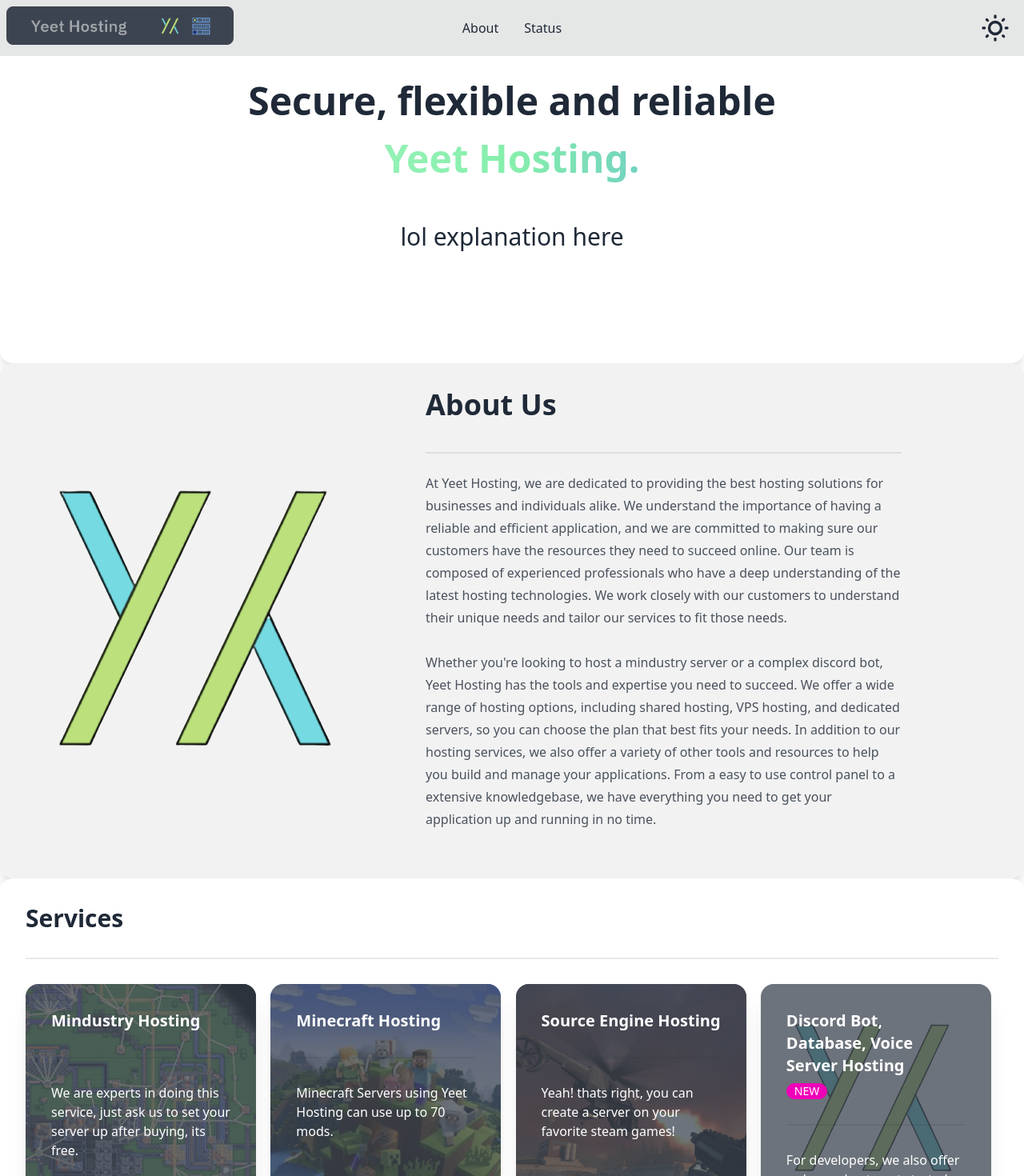
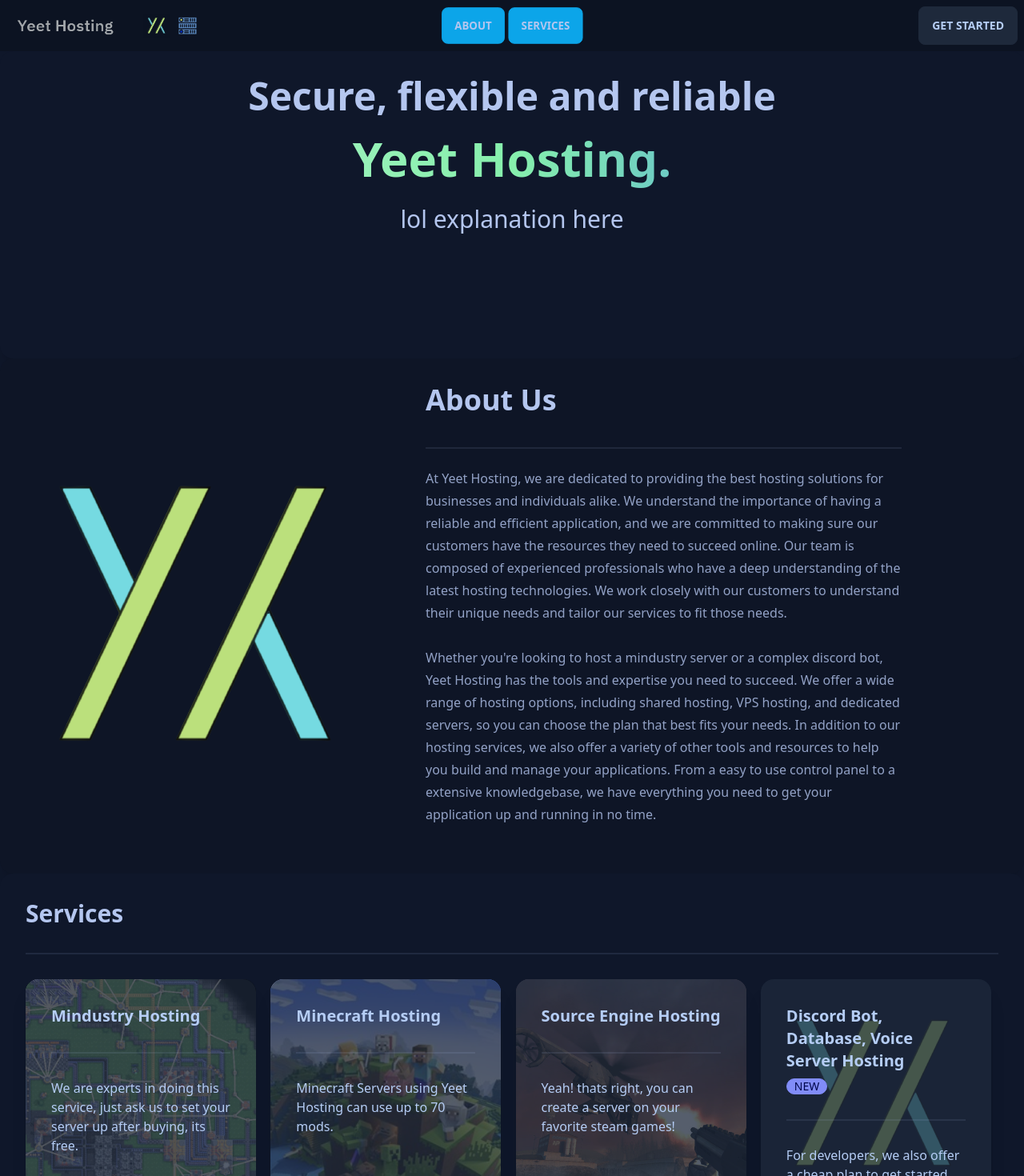
Before and after one commit to shadow01148/webwebweb, a SvelteKit app: page / in a window 1280 px wide. Shown: the top 1470 px of the page at 80% size. Built offline with nearby package versions, Linux system fonts and the light colour scheme.

Commit message:
Tablet-friendly update

```diff
--- a/package.json
+++ b/package.json
@@ -34,7 +34,6 @@
 	},
 	"type": "module",
 	"dependencies": {
-		"daisyui": "^2.46.1",
-		"svelte-icons": "^2.1.0"
+		"daisyui": "^2.46.1"
 	}
 }
--- a/src/routes/+layout.svelte
+++ b/src/routes/+layout.svelte
@@ -1,6 +1,51 @@
-<script>
+<script lang='ts'>
 	/** @type {import('./$types').LayoutData} */
 	import '../app.css';
+	import navlogo from '$lib/assets/img/logo.png';
+	import logo from '$lib/assets/img/apple-touch-icon.png';
 </script>
 
+<html data-theme="night" class="scroll-smooth" lang="en">
+
+  <div class="navbar bg-base-300">
+	<div class="navbar-start">
+	  <div class="dropdown">
+		<!-- svelte-ignore a11y-no-noninteractive-tabindex -->
+		<!-- svelte-ignore a11y-label-has-associated-control -->
+		<label tabindex="0" class="btn btn-ghost lg:hidden">
+		  <svg xmlns="http://www.w3.org/2000/svg" class="h-5 w-5" fill="none" viewBox="0 0 24 24" stroke="currentColor"><path stroke-linecap="round" stroke-linejoin="round" stroke-width="2" d="M4 6h16M4 12h8m-8 6h16" /></svg>
+		</label>
+		<!-- svelte-ignore a11y-no-noninteractive-tabindex -->
+		<ul tabindex="0" class="menu menu-compact dropdown-content mt-3 p-2 shadow bg-base-100 rounded-box w-52">
+		  <li><a href="/#about">About</a></li>
+		  <li><a href="/#services">Services</a></li>
+		</ul>
+	  </div>
+	  <img class="object-cover" src={navlogo} width="250" height="300" alt="bg" />
+	</div>
+	<div class="navbar-center hidden md:visible lg:visible lg:flex">
+		<!-- svelte-ignore a11y-no-noninteractive-tabindex -->
+		<ul tabindex="0" class="menu menu-horizontal px-1">
+			<li><a href="/#about" class="btn btn-info">About</a></li>
+			<li><a href="/#services" class="btn btn-info">Services</a></li>
+		  </ul>
+	</div>
+	<div class="navbar-end">
+	  <a href="https://discord.gg/yeet" class="btn">Get started</a>
+	</div>
+  </div>
+
 <slot />
+
+<footer class="footer p-10 bg-base-200 text-base-content">
+	<div>
+		<img alt="Logo" width="100" height="100" src={logo} />
+		<p>Yeet Hosting™.<br />The best in hosting.<br />team@mindustry.me<br />+1(702)552-2237</p>
+	</div>
+	<div>
+		<span class="footer-title">Company</span>
+		<a href="#about" class="link link-hover">About Us</a>
+		<a href="#services" class="link link-hover">Our Services</a>
+	</div>
+</footer>
+</html>
--- a/src/routes/+page.svelte
+++ b/src/routes/+page.svelte
@@ -1,53 +1,14 @@
 <script lang="ts">
-	import navlogo from '$lib/assets/img/logo.png';
-	import logo from '$lib/assets/img/apple-touch-icon.png';
 	import sourceengine from '$lib/assets/img/halflife.jpg';
 	import mindus from '$lib/assets/img/mindustry.webp';
 	import mc from '$lib/assets/img/minecraft.jfif';
-
-	function switchMode() {
-		const element = document.getElementById("mood") as HTMLInputElement;
-		const input = document.getElementById("fordata");
-
-		if (element.checked) {
-			input?.setAttribute('data-theme', 'cupcake');
-			window.localStorage.setItem('theme', 'cupcake');
-		} else {
-			input?.setAttribute('data-theme', 'night');
-			window.localStorage.setItem('theme', 'night');
-		}
-	}
-	const theme = typeof window !== 'undefined' ? localStorage.theme : null;
+	import logo from '$lib/assets/img/apple-touch-icon.png';
 </script>
-
-{@html '<!-- theme variable to be used in the future -->'}
-<html id="fordata" data-theme="" class="scroll-smooth" lang="en">
-
-<div class="navbar bg-base-300">
-	<div class="navbar-start">
-		<div class="flex-1">
-			<a href="/" class="btn btn-ghostnormal-case transition-all text-xl"
-				><img class="object-cover" src={navlogo} width="250" height="300" alt="bg" /></a>
-		</div>
-	</div>
-	<div class="navbar-center hidden lg:flex">
-	  <ul class="menu menu-horizontal px-1">
-		<li><a href="#about">About</a></li>
-		<li><a href="https://uptime.mindustry.me/">Status</a></li>
-	  </ul>
-	</div>
-	<div class="navbar-end">
-		<label class="swap swap-rotate">
-			<input id="mood" type="checkbox" on:click={() => switchMode()} />
-			<svg class="swap-off fill-current w-14 h-10" xmlns="http://www.w3.org/2000/svg" viewBox="0 0 24 24"><path d="M5.64,17l-.71.71a1,1,0,0,0,0,1.41,1,1,0,0,0,1.41,0l.71-.71A1,1,0,0,0,5.64,17ZM5,12a1,1,0,0,0-1-1H3a1,1,0,0,0,0,2H4A1,1,0,0,0,5,12Zm7-7a1,1,0,0,0,1-1V3a1,1,0,0,0-2,0V4A1,1,0,0,0,12,5ZM5.64,7.05a1,1,0,0,0,.7.29,1,1,0,0,0,.71-.29,1,1,0,0,0,0-1.41l-.71-.71A1,1,0,0,0,4.93,6.34Zm12,.29a1,1,0,0,0,.7-.29l.71-.71a1,1,0,1,0-1.41-1.41L17,5.64a1,1,0,0,0,0,1.41A1,1,0,0,0,17.66,7.34ZM21,11H20a1,1,0,0,0,0,2h1a1,1,0,0,0,0-2Zm-9,8a1,1,0,0,0-1,1v1a1,1,0,0,0,2,0V20A1,1,0,0,0,12,19ZM18.36,17A1,1,0,0,0,17,18.36l.71.71a1,1,0,0,0,1.41,0,1,1,0,0,0,0-1.41ZM12,6.5A5.5,5.5,0,1,0,17.5,12,5.51,5.51,0,0,0,12,6.5Zm0,9A3.5,3.5,0,1,1,15.5,12,3.5,3.5,0,0,1,12,15.5Z"/></svg>
-			<svg class="swap-on fill-current w-14 h-10" xmlns="http://www.w3.org/2000/svg" viewBox="0 0 24 24"><path d="M21.64,13a1,1,0,0,0-1.05-.14,8.05,8.05,0,0,1-3.37.73A8.15,8.15,0,0,1,9.08,5.49a8.59,8.59,0,0,1,.25-2A1,1,0,0,0,8,2.36,10.14,10.14,0,1,0,22,14.05,1,1,0,0,0,21.64,13Zm-9.5,6.69A8.14,8.14,0,0,1,7.08,5.22v.27A10.15,10.15,0,0,0,17.22,15.63a9.79,9.79,0,0,0,2.1-.22A8.11,8.11,0,0,1,12.14,19.73Z"/></svg>
-		  </label>
-	</div>
-  </div>
 
 <div class="card bg-base-100 h-96 shadow-xl">
 	<div class="card-body">
-		<h1 class="font-extrabold sm:text-4xl md:text-5xl sm:h-16 md:h-16 text-center">Secure, flexible and reliable</h1><h1  class="font-extrabold sm:h-18 sm:w-18 md:h-24 text-transparent bg-clip-text sm:text-4xl md:text-5xl text-center bg-gradient-to-r from-green-200 via-green-300 to-blue-500">Yeet Hosting.</h1>
+		<h1 class="font-extrabold text-5xl sm:h-16 md:h-16 text-center">Secure, flexible and reliable</h1>
+		<h1 class="font-extrabold sm:h-20 sm:w-18 md:h-26 text-transparent bg-clip-text md:text-6xl sm:text-4xl text-center bg-gradient-to-r from-green-200 via-green-300 to-blue-500">Yeet Hosting.</h1>
 		<p class="text-3xl text-center">lol explanation here</p>
 </div>
 </div>
@@ -83,7 +44,7 @@
 	<div class="card-body">
 		<h1 class="card-title font-bold text-3xl">Services</h1>
 		<div class="divider" />
-		<div class="flex flex-row flex-wrap justify-between">
+		<div class="flex flex-row flex-wrap sm:justify-evenly md:justify-between">
 			<!-- Mindustry Card -->
 			<div class="card w-72 bg-base-100 hover:bg-base-300 shadow-xl image-full">
 				<figure>
@@ -150,18 +111,3 @@
 		</div>
 	</div>
 </div>
-
-
-<footer class="footer p-10 bg-base-200 text-base-content">
-	<div>
-		<img alt="Logo" width="100" height="100" src={logo} />
-		<p>Yeet Hosting™.<br />The best in hosting.<br />team@mindustry.me<br />+1(702)552-2237</p>
-	</div>
-	<div>
-		<span class="footer-title">Company</span>
-		<a href="#about" class="link link-hover">About Us</a>
-		<a href="#services" class="link link-hover">Our Services</a>
-	</div>
-</footer>
-
-</html>
```
Also changed, not shown: 1 other file (tests, documents, lock files or other folders).
